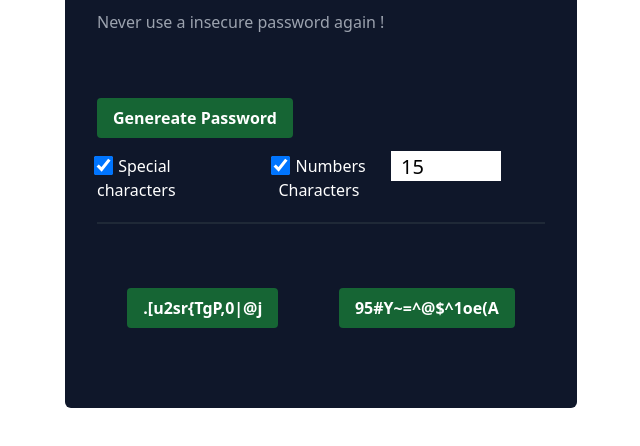
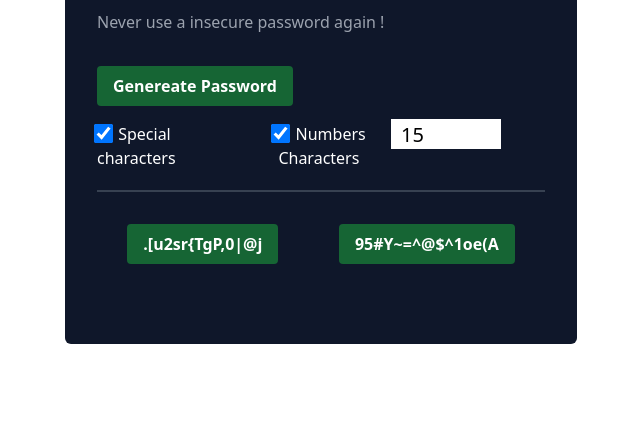
Before and after one commit to MSzoot/password-generator---vanilla-JS---Tailwind, a website: page index.html in a window 1280 px wide. Shown: the part 310-756 px from the top of the page, without its empty margins (319-959 px from the left). Drawn offline with Linux system fonts and the light colour scheme.

Commit message:
more compact design

```diff
--- a/index.html
+++ b/index.html
@@ -15,7 +15,7 @@
         Never use a insecure password again !
       </h1>
       <button
-        class="bg-green-800 hover:bg-green-900 text-white mt-16 mb-4 mx-8 font-bold py-2 px-4 rounded"
+        class="bg-green-800 hover:bg-green-900 text-white mt-8 mb-4 mx-8 font-bold py-2 px-4 rounded"
         onclick="generate()"
       >
         Genereate Password
@@ -53,7 +53,7 @@
         </div>
       </div>
 
-      <div class="mx-8 border-t-2 border-gray-800 mb-16"></div>
+      <div class="mx-8 border-t-2 border-gray-700 mb-8"></div>
       <!--border-->
       <div class="flex justify-around pb-20 mx-8">
         <button
--- a/script.js
+++ b/script.js
@@ -68,6 +68,3 @@ navigator.clipboard.writeText(text);
 
 alert(`Password copied to clipboard!`);
 };
-
-
-/// think about new features
```
Also changed, not shown: dist/output.css.
